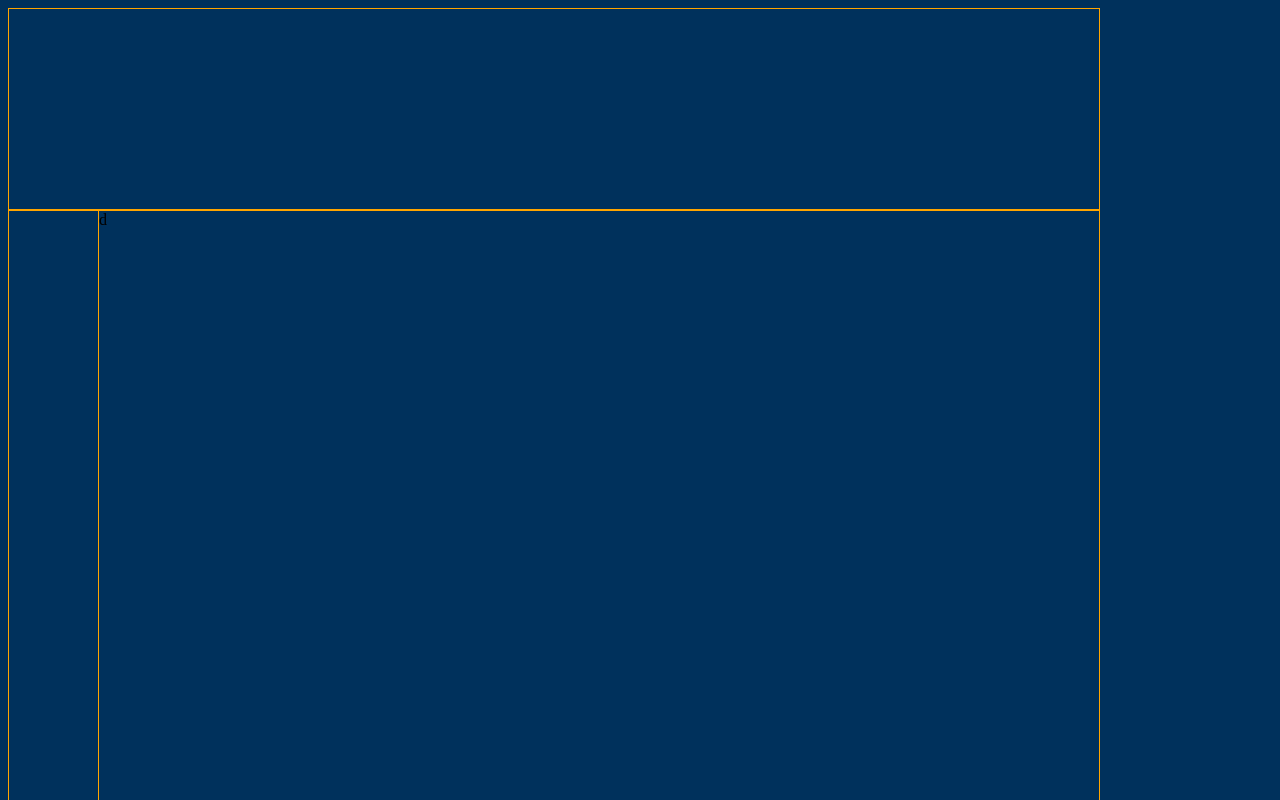
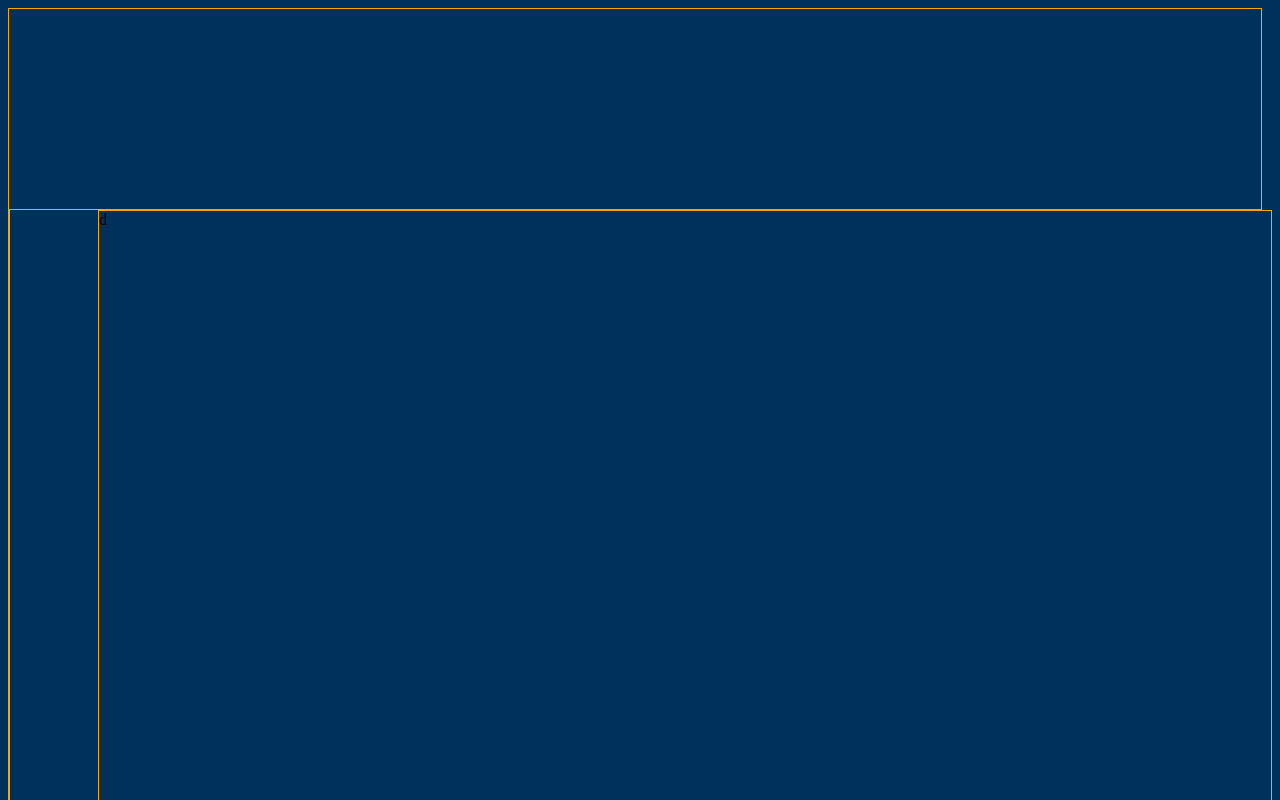
Before and after one commit to Hortmagen21/ForShare, a plain HTML site: page ServerRuner/PagesforServer/main.html in a window 1280 px wide. Shown: the top 800 px of the page. Drawn offline with Linux system fonts and the light colour scheme; files that its build step writes are made by us from their sources; files whose address does not match are found by name.

Commit message:
no message

```diff
--- a/ServerRuner/PagesforServer/main.html
+++ b/ServerRuner/PagesforServer/main.html
@@ -8,9 +8,9 @@
 		<script type='text/javascript' src='mainButtons.js'></script>
 	</head>
 	<body>
-	<div id="top" ></div>
-	<div id="side-left" ></div>
-	<div id="mid" >d</div>
-	<div id="bot"></div>
+	<div id="top" width="100%" ></div>
+	<div id="side-left" width="100%" ></div>
+	<div id="mid" width="100%" >d</div>
+	<div id="bot" width="100%"></div>
 	</body>
 </html>
--- a/ServerRuner/response/public/mainpage.css
+++ b/ServerRuner/response/public/mainpage.css
@@ -3,7 +3,7 @@ body{
 }
 #top{
 	margin-right:10px;
-	width:1090px;
+
 	height:50px;
 	min-height:200px;
 	border:1px solid orange;
@@ -11,7 +11,7 @@ body{
 
 }
 #side-left{
-	width:89px;
+
 	height:450px;
 	min-height:1200px;
 	border:1px solid orange;
@@ -20,7 +20,7 @@ body{
 }
 
 #mid{
-	width:1000px;
+
 	height:450px;
 	min-height:1200px;
 	border:1px solid orange;
@@ -29,7 +29,7 @@ body{
 
 }
 #bot{
-	width:1090px;
+
 	height:90px;
 	min-height:600px;
 	border:1px solid orange;
```
